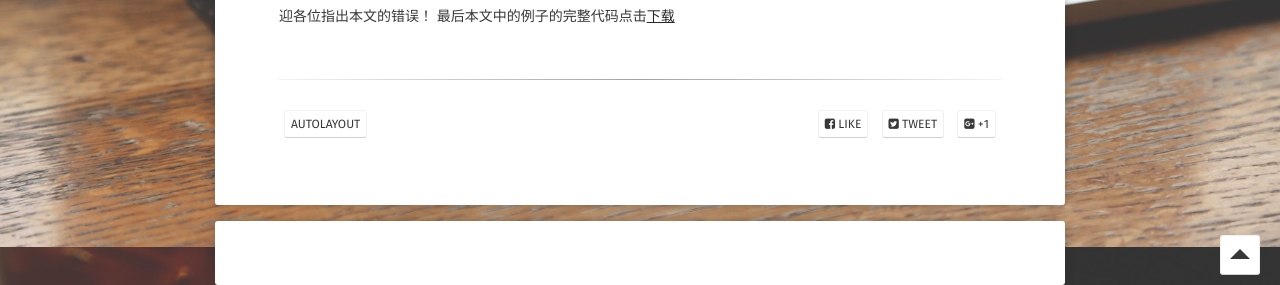
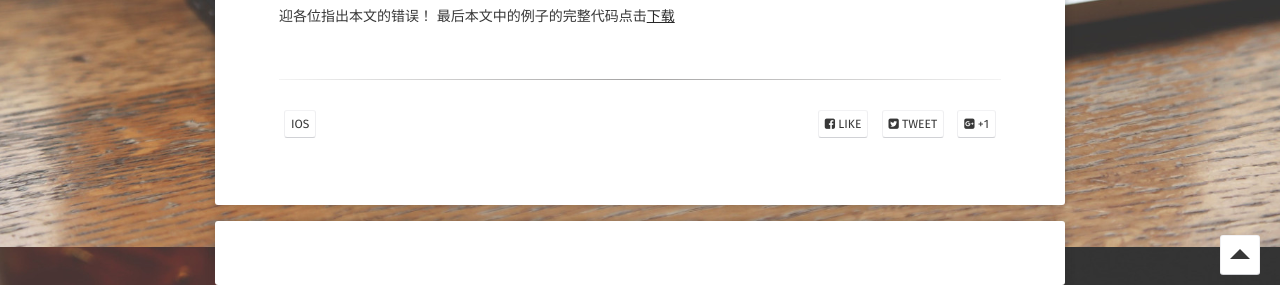
Before and after one commit to longjianjiang/longjianjiang.github.io, a Jekyll site: the page built from _posts/2017-05-08-autoLayoutHeight.md, in a window 1280 px wide and 900 px high, scrolled down 4538 px. Shown: the part 615-900 px from the top of the window. Built offline with Jekyll 4.4.1, drawn with Linux system fonts in a browser that asks for light colours; some web fonts are replaced; comment, search, counter and statistics services are not loaded.

Commit message:
Update 2017-05-08-autoLayoutHeight.md

```diff
--- a/_posts/2017-05-08-autoLayoutHeight.md
+++ b/_posts/2017-05-08-autoLayoutHeight.md
@@ -4,7 +4,7 @@ title:  "认识Auto Layout"
 date:   2017-05-08
 excerpt: "开发中我们经常会遇到算高问题，比如文本控件中显示的内容是不确定的，再比如cell中的内容是不确定的，这样的情况都会导致该view的高度是不确定的，这个时候不可避免的就需要进行计算高度。"
 tag:
-- autolayout
+- iOS
 comments: true
 ---
 
```
